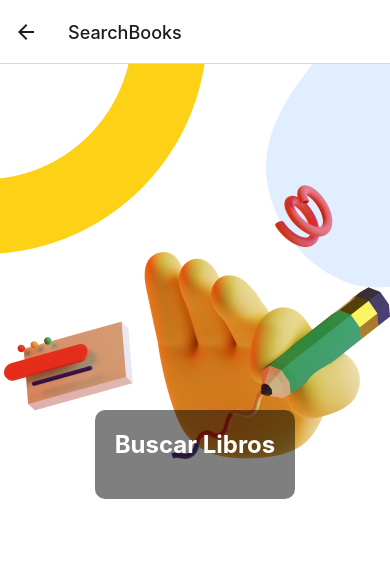
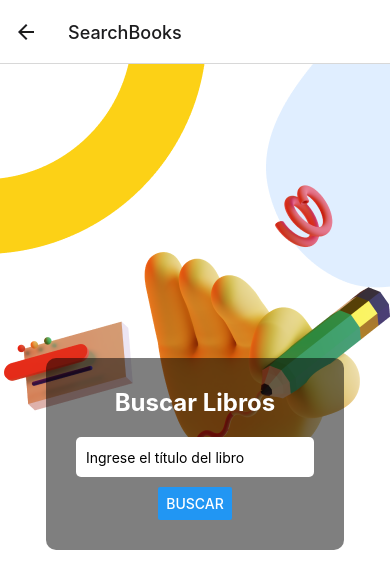
Before and after one commit to federico501/BOOKAPP, a React Native app: screen /SearchBooks in a window 390 px wide. Shown: the top 588 px of the page. Built offline with nearby package versions, Linux system fonts and the light colour scheme.

Commit message:
se conecta a la api open library para buscar los libros

```diff
--- a/screens/SearchBooksScreen.js
+++ b/screens/SearchBooksScreen.js
@@ -1,15 +1,77 @@
-// SearchBooksScreen.js
-import React from 'react';
-import { View, Text, StyleSheet, ImageBackground } from 'react-native';
+import React, { useState } from 'react';
+import { View, Text, StyleSheet, ImageBackground, TextInput, Button, Image, Dimensions, ScrollView } from 'react-native';
+import axios from 'axios';
+const screenWidth = Dimensions.get('window').width;
 
 const SearchBooksScreen = () => {
+  const [searchQuery, setSearchQuery] = useState('');
+  const [searchResults, setSearchResults] = useState([]);
+
+  const handleSearch = () => {
+    axios.get(`https://openlibrary.org/search.json?q=${searchQuery}`)
+      .then((response) => {
+        const books = response.data.docs.map((book) => ({
+          title: book.title,
+          coverUrl: `https://covers.openlibrary.org/b/id/${book.cover_i}-M.jpg`,
+          key: book.key,
+        }));
+        setSearchResults(books);
+      })
+      .catch((error) => {
+        console.error('Error al buscar libros', error);
+      });
+  };
+
+
+  // Dividir los resultados en filas de tres elementos
+  const chunkArray = (arr, chunkSize) => {
+    const chunkedArray = [];
+    for (let i = 0; i < arr.length; i += chunkSize) {
+      chunkedArray.push(arr.slice(i, i + chunkSize));
+    }
+    return chunkedArray;
+  };
+
+  const resultsChunks = chunkArray(searchResults, 3);
+
   return (
     <ImageBackground
-      source={require('../assets/Screen2.png')} // Ruta de la imagen de fondo
+      source={require('../assets/Screen2.png')}
       style={styles.container}
     >
       <View style={styles.content}>
         <Text style={styles.title}>Buscar Libros</Text>
+        <TextInput
+          style={styles.input}
+          placeholder="Ingrese el título del libro"
+          value={searchQuery}
+          onChangeText={(text) => setSearchQuery(text)}
+        />
+        <Button
+          title="Buscar"
+          onPress={handleSearch}
+        />
+        <ScrollView>
+          {resultsChunks.map((row, rowIndex) => (
+            <View key={rowIndex} style={styles.row}>
+              {row.map((item) => (
+                <View style={styles.bookContainer} key={item.key}>
+                  <Image
+                    style={styles.coverImage}
+                    source={{ uri: item.coverUrl }}
+                  />
+                  <Text style={styles.resultText}>{item.title}</Text>
+                  <Button
+                    title="Leer"
+                    onPress={() => {
+                      Linking.openURL(`https://openlibrary.org${item.key}`);
+                    }}
+                  />
+                </View>
+              ))}
+            </View>
+          ))}
+        </ScrollView>
       </View>
     </ImageBackground>
   );
@@ -24,7 +86,7 @@ const styles = StyleSheet.create({
   },
   content: {
     backgroundColor: 'rgba(0, 0, 0, 0.5)',
-    padding: 20,
+    padding: 30,
     borderRadius: 10,
     alignItems: 'center',
   },
@@ -34,6 +96,32 @@ const styles = StyleSheet.create({
     color: 'white',
     marginBottom: 20,
   },
+  input: {
+    width: '100%',
+    height: 40,
+    backgroundColor: 'white',
+    paddingHorizontal: 10,
+    marginBottom: 10,
+    borderRadius: 5,
+  },
+  row: {
+    flexDirection: 'row',
+    justifyContent: 'space-between',
+  },
+  bookContainer: {
+    width: screenWidth / 3 - 20, // Ajusta el ancho para tres elementos por fila
+    alignItems: 'center',
+    marginBottom: 20, // Espacio vertical entre las filas de libros
+  },
+  coverImage: {
+    width: 100,
+    height: 150,
+  },
+  resultText: {
+    color: 'white',
+    marginBottom: 10,
+    textAlign: 'center',
+  },
 });
 
 export default SearchBooksScreen;
```
